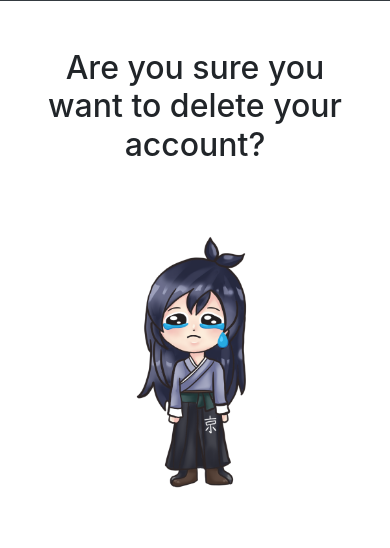
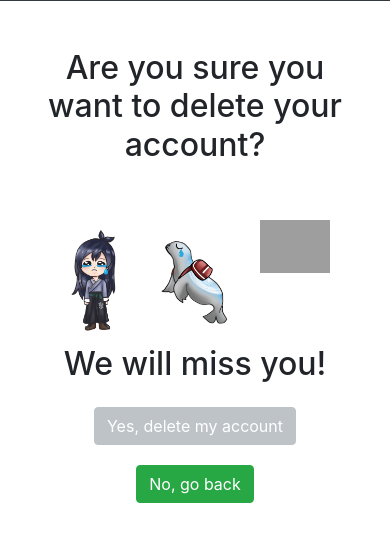
Before and after one commit to JMalegni/DisasterPrepApp, a Django app: page /delete_account/ in a window 390 px wide. Shown: the part 189-737 px from the top of the page. Run offline with Django 3.2, Linux system fonts and the light colour scheme; some libraries are stand-ins or nearby versions; grey boxes are pictures that could not be loaded.

Commit message:
Fixed guide resizing for mobile phone usage

```diff
--- a/website/static/css/style.css
+++ b/website/static/css/style.css
@@ -187,3 +187,12 @@
     margin-top: 10px;
     font-weight: bold;
 }
+
+.sad-guides {
+    position: relative;
+    margin-left: auto;
+    margin-right: auto;
+    max-width: 100%;
+    height: auto;
+    width: auto;
+}
--- a/website/templates/delete-acct.html
+++ b/website/templates/delete-acct.html
@@ -11,9 +11,20 @@
     <br><br>
     <h2>{% trans "Are you sure you want to delete your account?" %}</h2>
     <div class="col mt-4">
-        <img src="{% static 'images/girl_sad.png' %}" alt="Kyodai Girl Image" class="small-image img-fluid mt-4">
-        <img src="{% static 'images/seal_sad.png' %}" alt="Seele Image" class="small-image img-fluid mt-4">
-        <img src="{% static 'images/boy_sad.png' %}" alt="Florida Boy Image" class="small-image img-fluid mt-4">
+
+    <div class="sad-guides row mt-6">
+        <div class="col mt-2">
+            <img src="{% static 'images/girl_sad.png' %}" alt="Kyodai Girl Image" class="small-image img-fluid mt-4">
+        </div>
+        <div class="col mt-2">
+            <img src="{% static 'images/seal_sad.png' %}" alt="Seele Image" class="small-image img-fluid mt-4">
+        </div>
+        <div class="col mt-2">
+            <img src="{% static 'images/boy_sad.png' %}" alt="Florida Boy Image" class="small-image img-fluid mt-4">
+        </div>
+
+    </div>
+
     </div>
     <h2>{% trans "We will miss you!" %}</h2>
 
```
